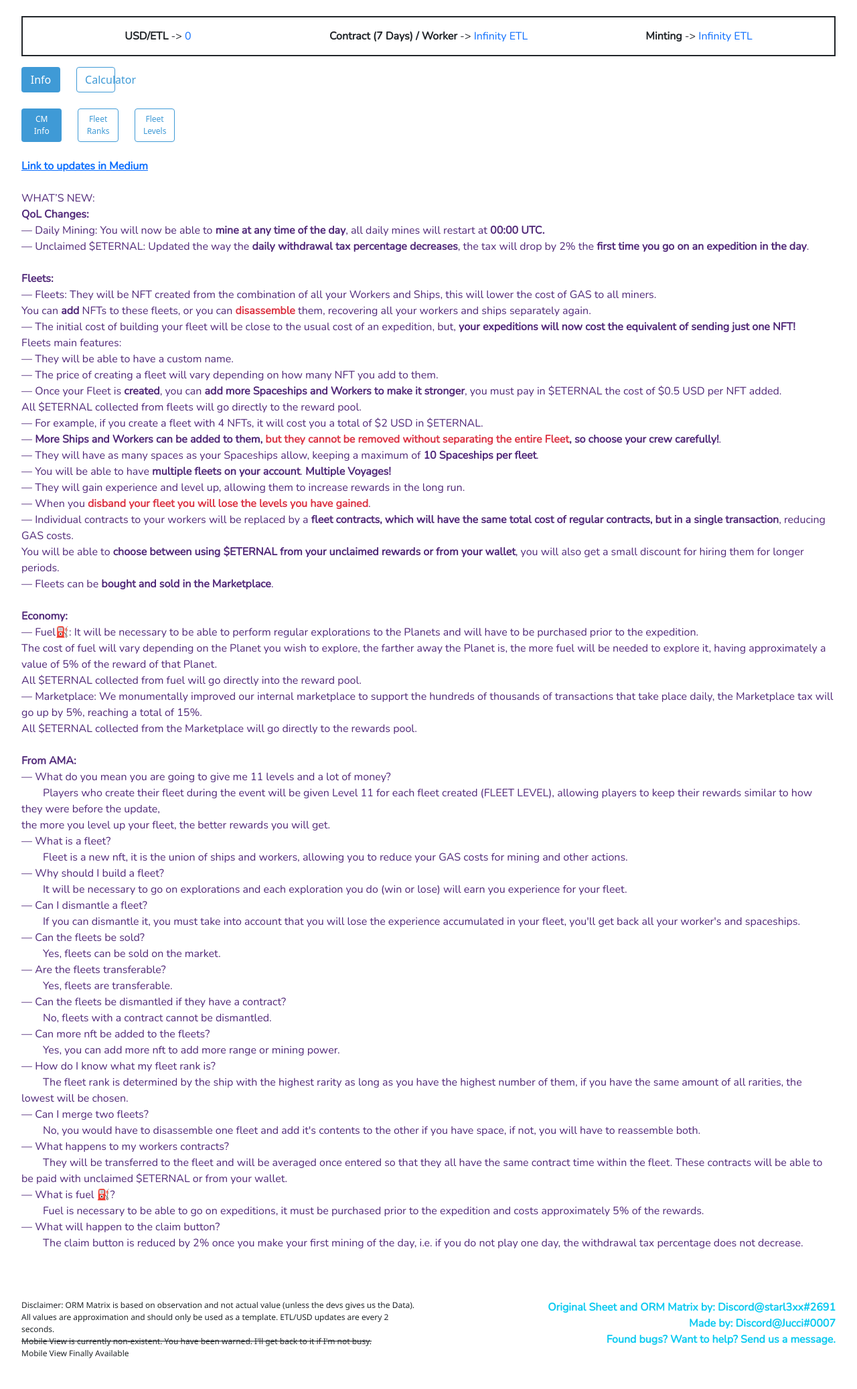
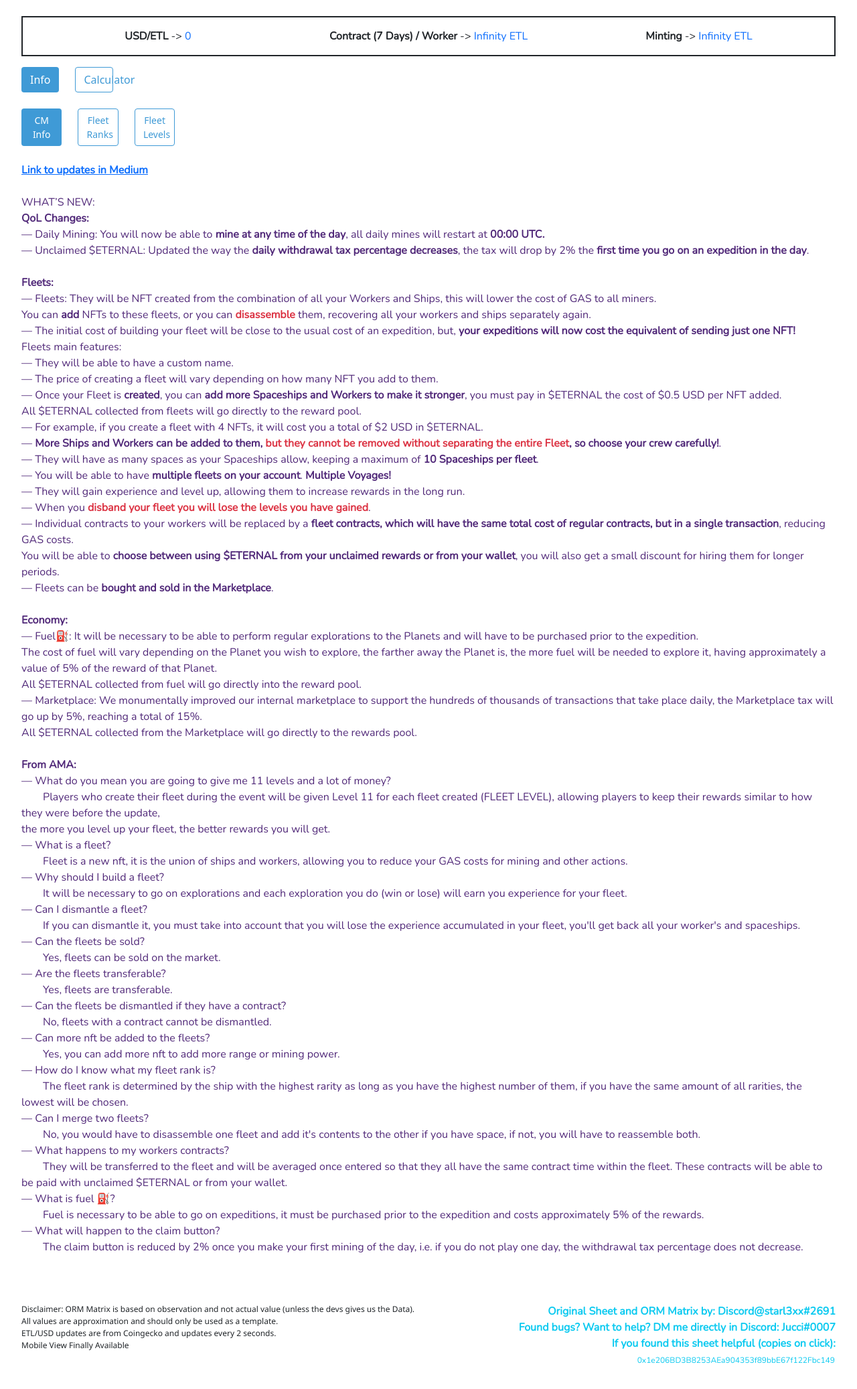
Before and after one commit to juccialt0007/cm-lookup-tables, a React (Create React App) app: page / in a window 1280 px wide. Shown: the top 2074 px of the page at 67% size. Built offline with nearby package versions, Linux system fonts and the light colour scheme; no server answers.

Commit message:
Fuel Updates close to White Paper + Donation Link

```diff
--- a/src/getEternal.js
+++ b/src/getEternal.js
@@ -16,6 +16,7 @@ class GetEternal extends Component{
             minepower: [100,200,300,400,500,600,700,800,900,1000,1100,1200,1300,1400,1500,1600,1700,1800,1900,2000,2100,2200,2300,2400,2500,2600,2700,2800,2900,3000],
             planets: ["Odrocury","Thabbiter","Pulmeron","Ecryria","Searus","Gemia","Malphus","Neuter","Grarvis 022","Sorth 33A5","Dutrabos","Lustronides","Zullosie","Yimagua","Haostea","Kongebro","Vuruturn","Droxuyama","Miuq I11","Zapus 5M0","Begelia","Gochimars","Konvides","Donvillon","Ania","Aenerth","Tachiron","Cichurilia","Gagua 07","Sector G"],
             oracle_adjustment: [1,2,3,4.125,5.25,6.5,7.75,9,10.25,11.625,14.375,16.125,18,19.875,22.375,24.125,26.5,28.875,31.375,34,44.5,48.5,52.75,57.25,62,67.125,72.5,78.25,84.25,90.75],
+            //oracle_adjustment: [1.000,2.019,3.078,4.176,5.315,6.516,7.754,9.033,10.372,11.751,14.429,16.208,18.085,20.083,22.163,24.341,26.659,29.076,31.614,34.292,45.863,49.939,54.016,59.112,64.149,69.304,74.400,80.336,86.529,93.765],
             worker_count: [2,2,3,4,4,6,7,8,9,10,11,12,12,13,13,14,14,15,15,16,17,18,19,20,21,22,23,24,25,26],
             success_chance: [0.88,0.86,0.84,0.82,0.80,0.78,0.76,0.74,0.72,0.70,0.68,0.66,0.64,0.62,0.60,0.58,0.56,0.54,0.52,0.50,0.50,0.50,0.50,0.50,0.50,0.50,0.50,0.50,0.50,0.50],
             visibilityNormal: "",
@@ -133,7 +134,7 @@ class GetEternal extends Component{
         return parseFloat(((this.getFleetMineUSD(i)*7) * (this.getFleetSuccessChance(i)/100)) - (this.state.workers*7) - (this.getFuel(i)*7) ).toFixed(2)
     }
     getFuel(i){
-        return parseFloat( (this.getMineUSD(i) * (this.state.rank_reward[this.state.fleet_level] / 1.205)) * 0.05).toFixed(2)
+        return parseFloat( (this.getMineUSD(i) * (this.state.rank_reward[0]/1.205)) * 0.05).toFixed(2)
     }
 
     getFleetSuccessChance(i){
@@ -472,15 +473,25 @@ class GetEternal extends Component{
                     <div class="contrainer-fluid">
                         <div class="my-3 row">
                             <div class="row d-none d-lg-block px-0 mx-0">
-                                <div class="col-5 row">
-                                    <div class="col-2">
-                                        <button type="button" class={this.state.btnHighlightInfo} onClick={this.btnVisNrm}>Info</button>
+                                <div class="row col-12">
+                                    <div class="col-5 row">
+                                        <div class="col-2">
+                                            <button type="button" class={this.state.btnHighlightInfo} onClick={this.btnVisNrm}>Info</button>
+                                        </div>
+                                        <div class="col-2">
+                                            <button type="button" class={this.state.btnHighlightFleet} onClick={this.btnFleets}>Calculator</button>
+                                        </div>
+                                        <div class="col-8">
+                                            <p class={this.state.sheetInfo}>Validated with frifster#1185 (Master Papink's) A Rank 5100MP Fleet.</p>
+                                        </div>
                                     </div>
-                                    <div class="col-2">
-                                        <button type="button" class={this.state.btnHighlightFleet} onClick={this.btnFleets}>Calculator</button>
+                                    <div class="col-7 row">
+                                        <div class="col-12">
+                                            <p class={this.state.sheetInfo+" text-size-14"}>Fuel Values are estimates based on white paper with the help of Dannii ❤#3151 and Memnoch#3381</p>
+                                        </div>
                                     </div>
-                                    <div class="col-8"><p class={this.state.sheetInfo}>Validated with frifster#1185 (Master Papink's) A Rank 5100MP Fleet</p></div>
                                 </div>
+
 
                                 <div class="row px-0 mx-0">
                                 <div class="col-2"></div>
@@ -706,12 +717,6 @@ class GetEternal extends Component{
                                 <br/>
                                 <br/>
                                 <br/>
-
-
-
-
-
-
                                 </p>
                             </div>
 
@@ -783,9 +788,7 @@ class GetEternal extends Component{
                                 </div>
 
                             </div>
-
                             <div class={this.state.visFleetLevel}>
-
                                 <div class="d-none d-lg-block px-0 mx-0">
                                     <div class="row">
                                         <div class="col-8">
@@ -891,18 +894,15 @@ class GetEternal extends Component{
                                 })()}
                             </table>
                         </div>
-
-
-
                         <div class="d-none d-lg-block px-0 mx-0">
                             <div class="row align-items-start mt-6">
                                 <div class="col-6">
                                     <p class="disclaimer">
                                     Disclaimer: ORM Matrix is based on observation and not actual value (unless the devs gives us the Data).
                                     <br/>
-                                    All values are approximation and should only be used as a template. ETL/USD updates are every 2 seconds.
+                                    All values are approximation and should only be used as a template.
                                     <br/>
-                                    <strike>Mobile View is currently non-existent. You have been warned. I'll get back to it if I'm not busy.</strike>
+                                    ETL/USD updates are from Coingecko and updates every 2 seconds.
                                     <br/>
                                     Mobile View Finally Available
                                     </p>
@@ -912,24 +912,22 @@ class GetEternal extends Component{
                                     <p class="credits text-info">
                                     Original Sheet and ORM Matrix by: Discord@starl3xx#2691
                                     <br/>
-                                    Made by: Discord@Jucci#0007
+                                    Found bugs? Want to help? DM me directly in Discord: Jucci#0007
                                     <br/>
-                                    Found bugs? Want to help? Send us a message.
+                                    If you found this sheet helpful (copies on click): <button class="btn text-size-12 text-info px-0 mx-0 mb-0 py-0" onClick={() => {navigator.clipboard.writeText("0x1e206BD3B8253AEa904353f89bbE67f122Fbc149")}}>0x1e206BD3B8253AEa904353f89bbE67f122Fbc149</button>
                                     </p>
                                 </div>
                             </div>
                         </div>
-
-
                         <div class="d-xs-block d-sm-none px-0 mx-0">
                             <div class="row mt-2">
                                 <div class="col-12">
                                     <p class="disclaimer1">
                                     Disclaimer: ORM Matrix is based on observation and not actual value (unless the devs gives us the Data).
                                     <br/>
-                                    All values are approximation and should only be used as a template. ETL/USD updates are every 2 seconds.
+                                    All values are approximation and should only be used as a template.
                                     <br/>
-                                    <strike>Mobile View is currently non-existent. You have been warned. I'll get back to it if I'm not busy.</strike>
+                                    ETL/USD updates are from Coingecko and updates every 2 seconds.
                                     <br/>
                                     Mobile View Finally Available
                                     </p>
@@ -937,25 +935,20 @@ class GetEternal extends Component{
                                 </div>
                                 <div class="col-12">
                                     <p class="credits1 text-info">
-                                    Original Sheet and ORM Matrix by: Discord@starl3xx#2691
+                                    Original Sheet and ORM Matrix by: Discord @ starl3xx#2691
                                     <br/>
-                                    Made by: Discord@Jucci#0007
+                                    Made by: Discord @ Jucci#0007
                                     <br/>
-                                    Found bugs? Want to help? Send us a message.
+                                    Found bugs? Want to help? DM me directly.
+                                    <br/>
+                                    If you found this sheet helpful (copies on click): <br/><button class="btn text-info px-0 mx-0 text-size-10" onClick={() => {navigator.clipboard.writeText("0x1e206BD3B8253AEa904353f89bbE67f122Fbc149")}}>0x1e206BD3B8253AEa904353f89bbE67f122Fbc149</button>
                                     </p>
                                 </div>
                             </div>
                         </div>
-
-
-
-
-
-
                 </div>
             </div>
         )
     }
 }
-
 export default GetEternal
--- a/src/table.css
+++ b/src/table.css
@@ -245,3 +245,13 @@ input[type=number] {
   padding-left: 6px !important;
   padding-right: 6px !important;
 }
+
+.text-size-10{
+  font-size: 10px !important;
+}
+.text-size-12{
+  font-size: 12px !important;
+}
+.text-size-14{
+  font-size: 14px !important;
+}
```
